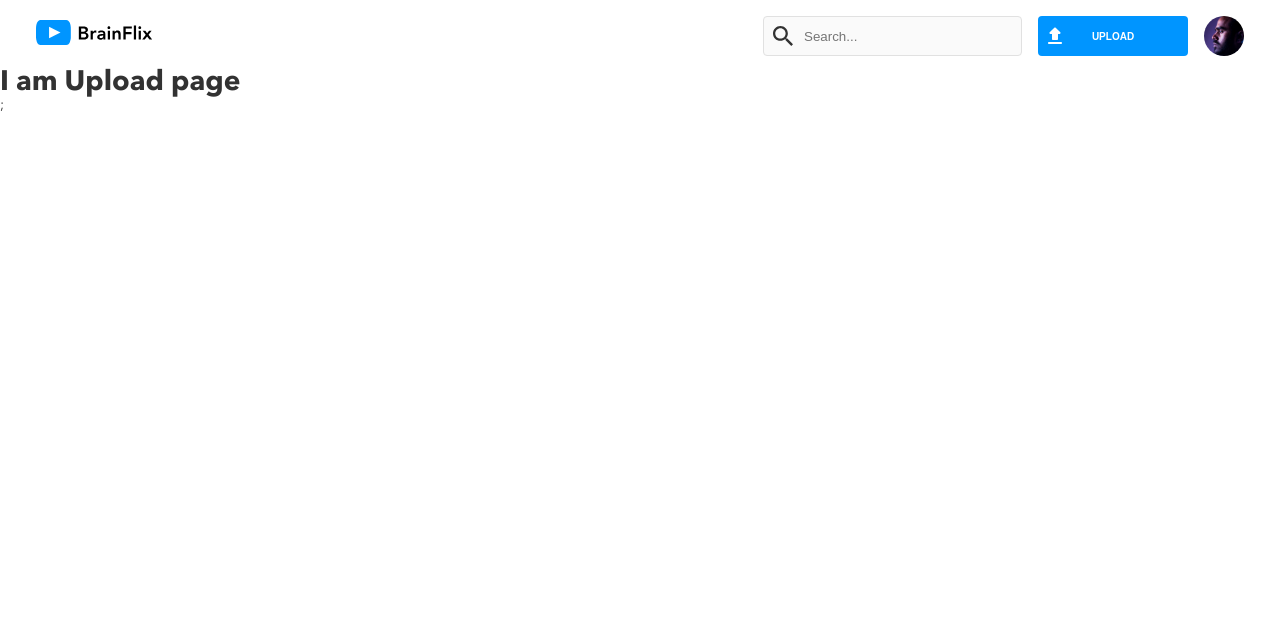
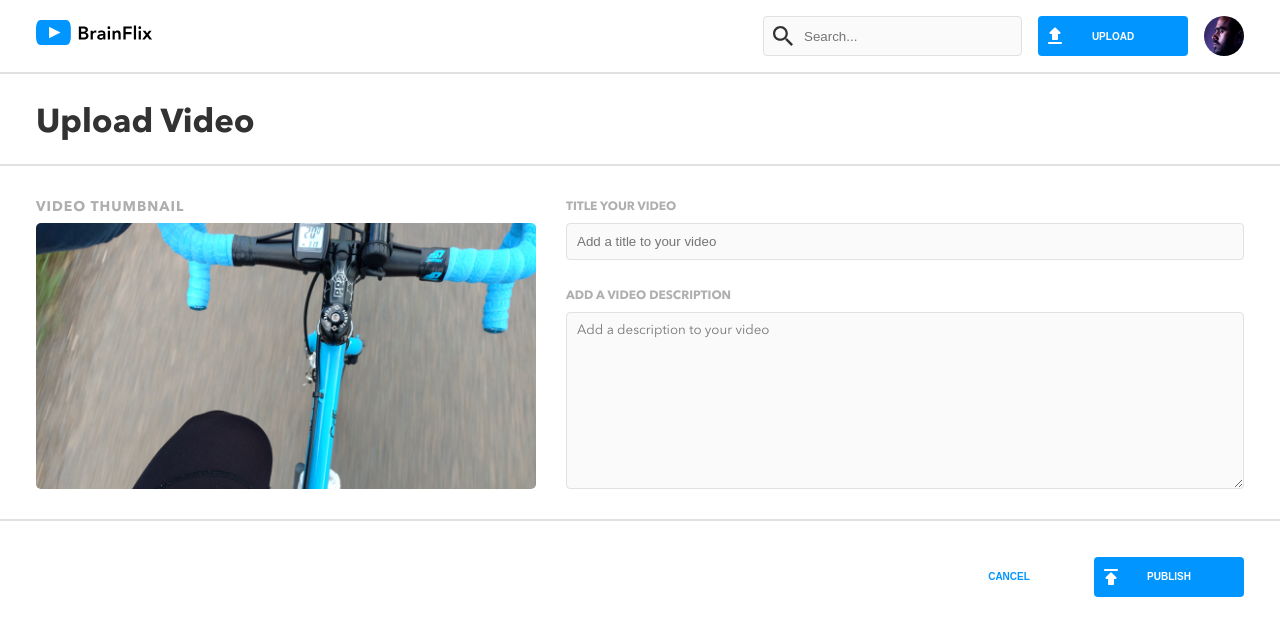
Before and after one commit to FatemeBagherzad/Brian-Flix, a React (Create React App) app: page /upload in a window 1280 px wide. Shown: the top 636 px of the page. Built offline with nearby package versions, Linux system fonts and the light colour scheme.

Commit message:
create Upload page and style it

```diff
--- a/src/components/Header/Header.scss
+++ b/src/components/Header/Header.scss
@@ -49,7 +49,7 @@
         border-radius: 4px;
         outline: none;
         &:focus {
-          border: 2px solid $CTA-hov-color;
+          border: 2px solid $cta-outline-color;
         }
         @include tablet {
           min-width: 20rem;
--- a/src/components/Hero/Hero.css
+++ b/src/components/Hero/Hero.css
@@ -87,8 +87,8 @@ hr {
 .hero__video {
   width: auto;
   height: 100%;
-  -o-object-fit: inherit;
-     object-fit: inherit;
+  -o-object-fit: cover;
+     object-fit: cover;
 }
 @media screen and (min-width: 768px) {
   .hero__video {
--- a/src/components/Hero/Hero.scss
+++ b/src/components/Hero/Hero.scss
@@ -17,14 +17,17 @@
   &__video {
     width: auto;
     height: 100%;
-    object-fit: inherit;
+    object-fit: cover;
     @include tablet {
       margin-left: 2rem;
       margin-right: 2rem;
     }
   }
 }
-
+// video[poster] {
+//   width: 100%;
+//   height: 100%;
+// }
 //--------------------------------
 .controls {
   position: absolute;
--- a/src/components/Video/Video.js
+++ b/src/components/Video/Video.js
@@ -2,8 +2,8 @@ import '../Video/Video.scss';
 import { useParams } from 'react-router-dom';
 
 const Video = ({ video, updateVideoList }) => {
-  const { videoId } = useParams();
-  // const selectedvideo = images.find((image) => image.id === imageId);
+  // const { videoId } = useParams();
+  // const selectedvideo = videos.find((video) => video.id === videoId);
   return (
     <div className="video">
       <div>
--- a/src/pages/Home/Home.js
+++ b/src/pages/Home/Home.js
@@ -26,6 +26,7 @@ function App() {
   }, [currentVideoID]);
 
   const updateVideoList = (e) => {
+    window.scroll({ top: 0 });
     let clickedId = e.target.id;
     console.log(clickedId);
     setCurrentVideoID(clickedId);
--- a/src/components/Header/Header.css
+++ b/src/pages/Upload/Upload.css
@@ -69,66 +69,102 @@ hr {
   }
 }
 
-.nav {
+.uploadSection {
+  display: grid;
+  grid-template-columns: 1fr;
+  grid-template-rows: auto;
+  gap: 3rem;
+  margin-top: 3rem;
+  margin-bottom: 3rem;
+}
+@media screen and (min-width: 1280px) {
+  .uploadSection {
+    grid-template-columns: 1fr 3fr;
+    grid-template-rows: 1fr;
+  }
+}
+.uploadSection__header {
+  font-size: 2.4rem;
+  line-height: 1.2;
+  font-weight: 700;
+  padding-top: 3rem;
+  padding-bottom: 2rem;
+}
+@media screen and (min-width: 1280px) {
+  .uploadSection__header {
+    font-size: 3.3rem;
+  }
+}
+.uploadSection__thumbnail {
   display: flex;
   flex-direction: column;
-  align-items: center;
-  justify-content: center;
-  gap: 1.6rem;
-  padding: 1.6rem 0;
+  justify-content: flex-start;
+  gap: 0.5rem;
+}
+.uploadSection__thumbnail--txt {
+  color: #afafaf;
+  font-weight: 600;
+  letter-spacing: 1px;
+}
+.uploadSection__thumbnail--img {
+  border-radius: 5px;
+  max-width: 90vw;
 }
 @media screen and (min-width: 768px) {
-  .nav {
-    flex-direction: row;
-    justify-content: space-between;
+  .uploadSection__thumbnail--img {
+    width: 50rem;
   }
 }
-.nav__logo {
-  height: 25px;
-}
-.nav__right {
-  display: grid;
-  grid-template-areas: "search search search search search search search search search user" "upload upload upload upload upload upload upload upload upload upload";
+.uploadSection__form {
+  display: flex;
+  align-items: flex-start;
+  flex-direction: column;
+  gap: 0.5rem;
   width: 100%;
-  position: relative;
+  font-size: 1rem;
 }
 @media screen and (min-width: 768px) {
-  .nav__right {
-    display: flex;
-    align-items: center;
-    width: auto;
-    gap: 1.6rem;
+  .uploadSection__form {
+    font-size: 1.2rem;
   }
 }
-.nav__right--searchWrapper {
-  grid-area: search;
-  display: flex;
-  align-items: center;
+.uploadSection__form--label {
+  color: #afafaf;
+  font-weight: 600;
+  letter-spacing: 1.5;
 }
-.nav__right--searchWrapper-icon {
-  height: 2rem;
-  position: absolute;
-  left: 1rem;
-}
-.nav__right--searchWrapper-input {
-  height: 4rem;
-  padding: 1rem 4rem;
+.uploadSection__form--input {
+  padding: 1rem;
   width: 100%;
   background-color: #fafafa;
   border: 1px solid #e1e1e1;
   border-radius: 4px;
   outline: none;
 }
-.nav__right--searchWrapper-input:focus {
-  border: 2px solid #0065ad;
+.uploadSection__form--input:focus {
+  border: 2px solid #0095ff;
+}
+.uploadSection__form--title {
+  margin-bottom: 2rem;
+}
+.uploadSection__form--textarea {
+  height: 100%;
+  font-family: inherit;
+}
+.uploadSection__btnWrapper {
+  display: flex;
+  gap: 1rem;
+  grid-column: 2;
+  flex-direction: column-reverse;
+  margin-top: 2rem;
+  justify-content: flex-end;
 }
 @media screen and (min-width: 768px) {
-  .nav__right--searchWrapper-input {
-    min-width: 20rem;
+  .uploadSection__btnWrapper {
+    flex-direction: row;
   }
 }
-.nav__right--uploadBtn {
-  grid-area: upload;
+.uploadSection__uploadBtn {
   height: 4rem;
   width: 100%;
   font-size: 1rem;
@@ -143,24 +179,32 @@ hr {
   margin-top: 1.6rem;
   position: relative;
 }
-.nav__right--uploadBtn:hover {
+.uploadSection__uploadBtn:hover {
   cursor: pointer;
   background-color: #0065ad;
 }
-.nav__right--uploadBtn-icon {
+.uploadSection__uploadBtn-icon {
   position: absolute;
   left: 0.5rem;
 }
 @media screen and (min-width: 768px) {
-  .nav__right--uploadBtn {
-    margin: 0;
+  .uploadSection__uploadBtn {
     width: 15rem;
   }
 }
-.nav__right--userImg {
-  grid-area: user;
-  width: 4rem;
-  height: 4rem;
-  border-radius: 50%;
-  justify-self: end;
+.uploadSection__devider {
+  display: none;
 }
+@media screen and (min-width: 768px) {
+  .uploadSection__devider {
+    display: block;
+  }
+}
+.uploadSection__devider-long {
+  margin: 0;
+}
+
+#cancel {
+  background-color: #ffffff;
+  color: #0095ff;
+}
--- a/src/pages/Upload/Upload.js
+++ b/src/pages/Upload/Upload.js
@@ -1,9 +1,58 @@
 import Header from '../../components/Header/Header';
+import bikeingThumbnail from '../../assets/images/Upload-video-preview.jpg';
+import publishIcon from '../../assets/icons/publish.svg';
+import './Upload.scss';
 const Upload = () => {
   return (
     <>
       <Header />
-      <h1>I am Upload page</h1>;
+
+      <hr className="uploadSection__devider-long " />
+      <h1 className="uploadSection__header container">Upload Video</h1>
+      <hr className="uploadSection__devider container" />
+
+      <div className="uploadSection container">
+        <div className="uploadSection__thumbnail">
+          <span className="uploadSection__thumbnail--txt">VIDEO THUMBNAIL</span>
+          <img
+            src={bikeingThumbnail}
+            className="uploadSection__thumbnail--img"
+          />
+        </div>
+
+        <form className="uploadSection__form">
+          <label className="uploadSection__form--label">TITLE YOUR VIDEO</label>
+          <input
+            className="uploadSection__form--input uploadSection__form--title"
+            name="uploadTitle"
+            placeholder="Add a title to your video"
+          />
+          <label className="uploadSection__form--label">
+            ADD A VIDEO DESCRIPTION
+          </label>
+          <textarea
+            className="uploadSection__form--input uploadSection__form--textarea"
+            name="videoDescription"
+            placeholder="Add a description to your video"
+          ></textarea>
+        </form>
+      </div>
+
+      <hr className="uploadSection__devider container" />
+
+      <div className="uploadSection__btnWrapper container">
+        <button className="uploadSection__uploadBtn" id="cancel">
+          CANCEL
+        </button>
+        <button className="uploadSection__uploadBtn">
+          <img
+            src={publishIcon}
+            className="uploadSection__uploadBtn-icon"
+            alt="Upload Icon"
+          />
+          PUBLISH
+        </button>
+      </div>
     </>
   );
 };
--- /dev/null
+++ b/src/pages/Upload/Upload.scss
@@ -0,0 +1,130 @@
+@use '../../styles/partials/variables' as *;
+@use '../../styles/partials/mixins' as *;
+@use '../../styles/partials/globals' as *;
+
+.uploadSection {
+  display: grid;
+  grid-template-columns: 1fr;
+  grid-template-rows: auto;
+  gap: 3rem;
+  margin-top: 3rem;
+  margin-bottom: 3rem;
+
+  @include desktop {
+    grid-template-columns: 1fr 3fr;
+    grid-template-rows: 1fr;
+  }
+
+  &__header {
+    font-size: 2.4rem;
+    line-height: 1.2;
+    font-weight: 700;
+    padding-top: 3rem;
+    padding-bottom: 2rem;
+    @include desktop {
+      font-size: 3.3rem;
+    }
+  }
+  &__thumbnail {
+    display: flex;
+    flex-direction: column;
+    justify-content: flex-start;
+    gap: 0.5rem;
+    &--txt {
+      color: $label-color;
+      font-weight: 600;
+      letter-spacing: 1px;
+    }
+    &--img {
+      border-radius: 5px;
+      max-width: 90vw;
+      @include tablet {
+        width: 50rem;
+      }
+    }
+  }
+  &__form {
+    display: flex;
+    align-items: flex-start;
+    flex-direction: column;
+    gap: 0.5rem;
+    width: 100%;
+    font-size: 1rem;
+    @include tablet {
+      font-size: 1.2rem;
+    }
+    &--label {
+      color: $label-color;
+      font-weight: 600;
+      letter-spacing: 1.5;
+    }
+    &--input {
+      padding: 1rem;
+      width: 100%;
+      background-color: $form-bg-color;
+      border: 1px solid $divider-color;
+      border-radius: 4px;
+      outline: none;
+      &:focus {
+        border: 2px solid $cta-outline-color;
+      }
+    }
+    &--title {
+      margin-bottom: 2rem;
+    }
+    &--textarea {
+      height: 100%;
+      font-family: inherit;
+    }
+  }
+  &__btnWrapper {
+    display: flex;
+    gap: 1rem;
+    grid-column: 2;
+    flex-direction: column-reverse;
+    margin-top: 2rem;
+    justify-content: flex-end;
+    @include tablet {
+      flex-direction: row;
+    }
+  }
+  &__uploadBtn {
+    height: 4rem;
+    width: 100%;
+    font-size: 1rem;
+    font-weight: 700;
+    color: $bg-color;
+    background-color: $cta-outline-color;
+    display: flex;
+    align-items: center;
+    justify-content: center;
+    border: none;
+    border-radius: 4px;
+    margin-top: 1.6rem;
+    position: relative;
+    &:hover {
+      cursor: pointer;
+      background-color: $CTA-hov-color;
+    }
+    &-icon {
+      position: absolute;
+      left: 0.5rem;
+    }
+    @include tablet {
+      width: 15rem;
+    }
+  }
+  &__devider {
+    display: none;
+    @include tablet {
+      display: block;
+    }
+    &-long {
+      margin: 0;
+    }
+  }
+}
+#cancel {
+  background-color: $bg-color;
+  color: $cta-outline-color;
+}
```
